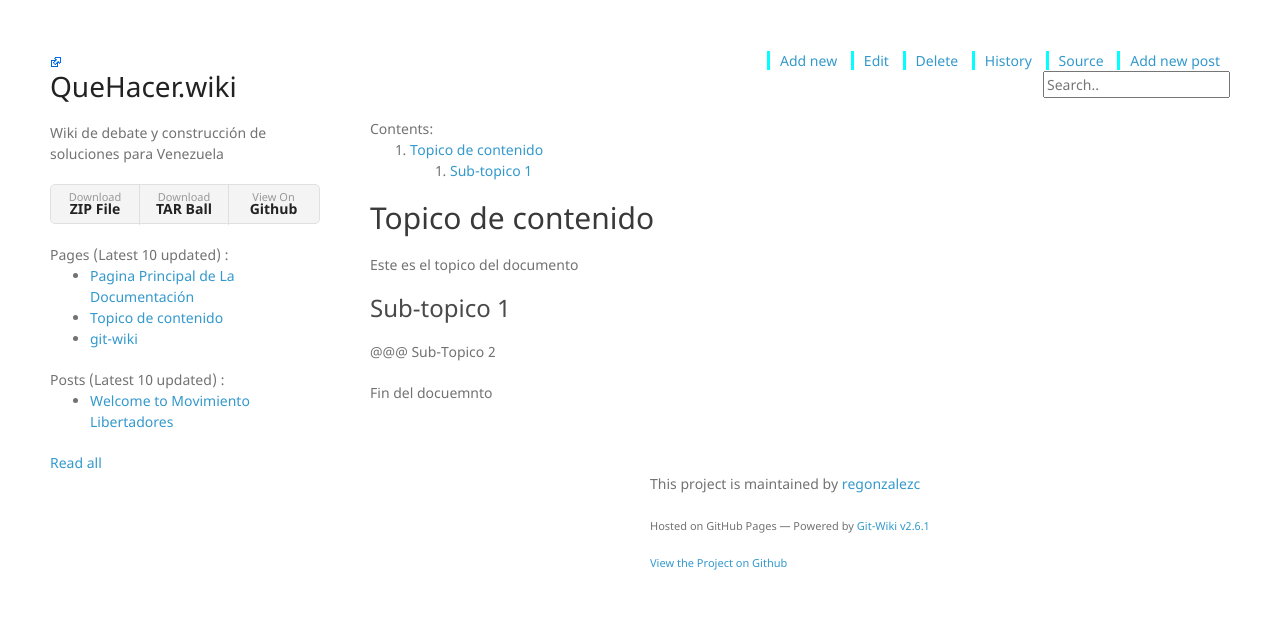
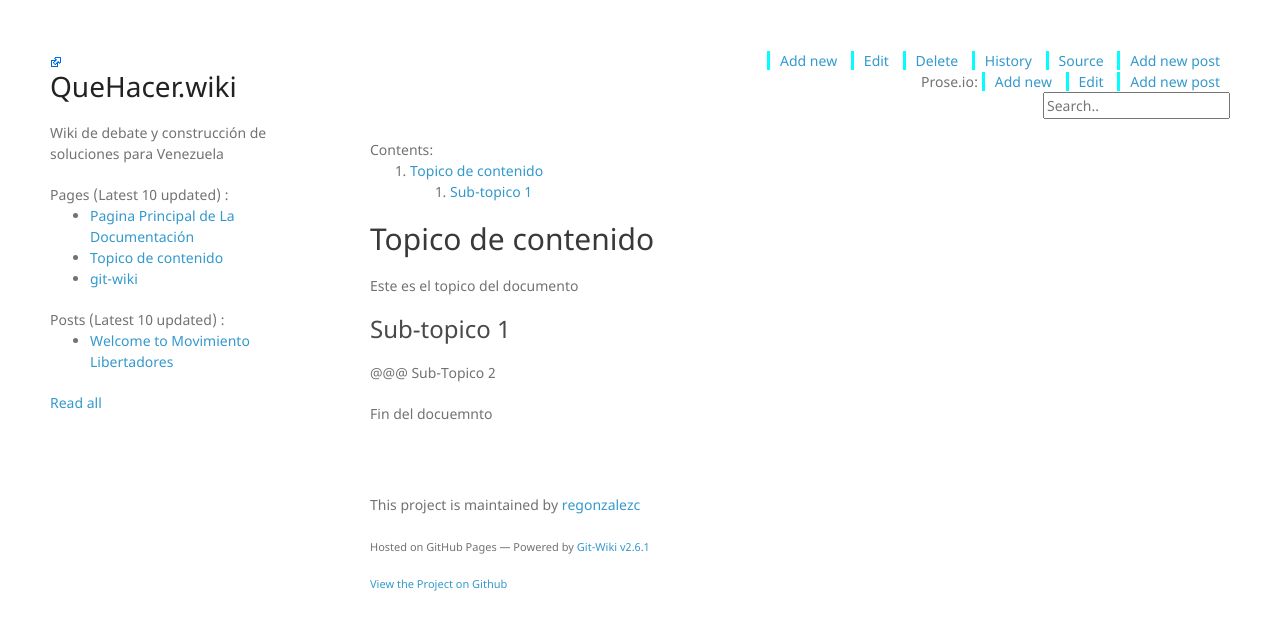
Before and after one commit to regonzalezc/que-hacer.docs, a Jekyll site: the page built from wiki/topic1.md, in a window 1280 px wide. Shown: the top 630 px of the page. Built offline with Jekyll 4.4.1, drawn with Linux system fonts in a browser that asks for light colours; nearby versions of some CDN libraries; our own code applies the rules of GitHub Pages for plain Markdown files.

Commit message:
Update _config.yml

```diff
--- a/_config.yml
+++ b/_config.yml
@@ -21,7 +21,7 @@ paginate: 5
 paginate_path: "assets/blog/page:num"
 permalink: /blog/posts/:year/:month/:day/:title:output_ext
 # (boolean) Enable/disable download buttons in sidebar
-show_downloads: true
+show_downloads: false
 # (string) Specify branch rendered by gitpages allowing wiki tool buttons to work
 git_branch: "master"
 # (string) Url of logo image, it can be full, absolute or relative.
@@ -35,7 +35,7 @@ wiki_folder: "wiki"
 use_github_wiki: false
 # (boolean) Enable "Edit with Prose.io" button in tools, it's a 3rd party
 # service to edit github markdown pages easily
-use_prose_io: false
+use_prose_io: true
 # Select search_engine component from:
 # - js: it uses a built in javascript component that uses generated js object
 # - js_rss: it uses a built in javascript component that uses generated  sitemap_full.xml to search inside your wiki with lunr library (slow and experimental)
```
